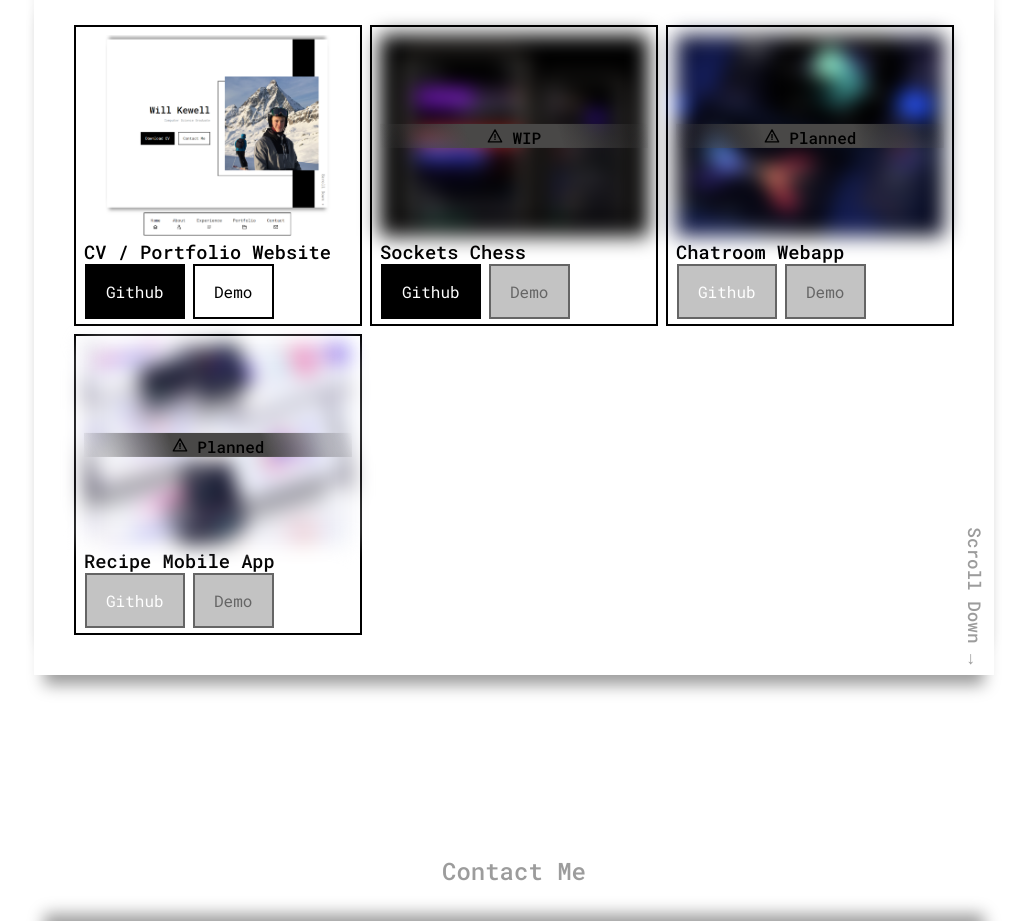
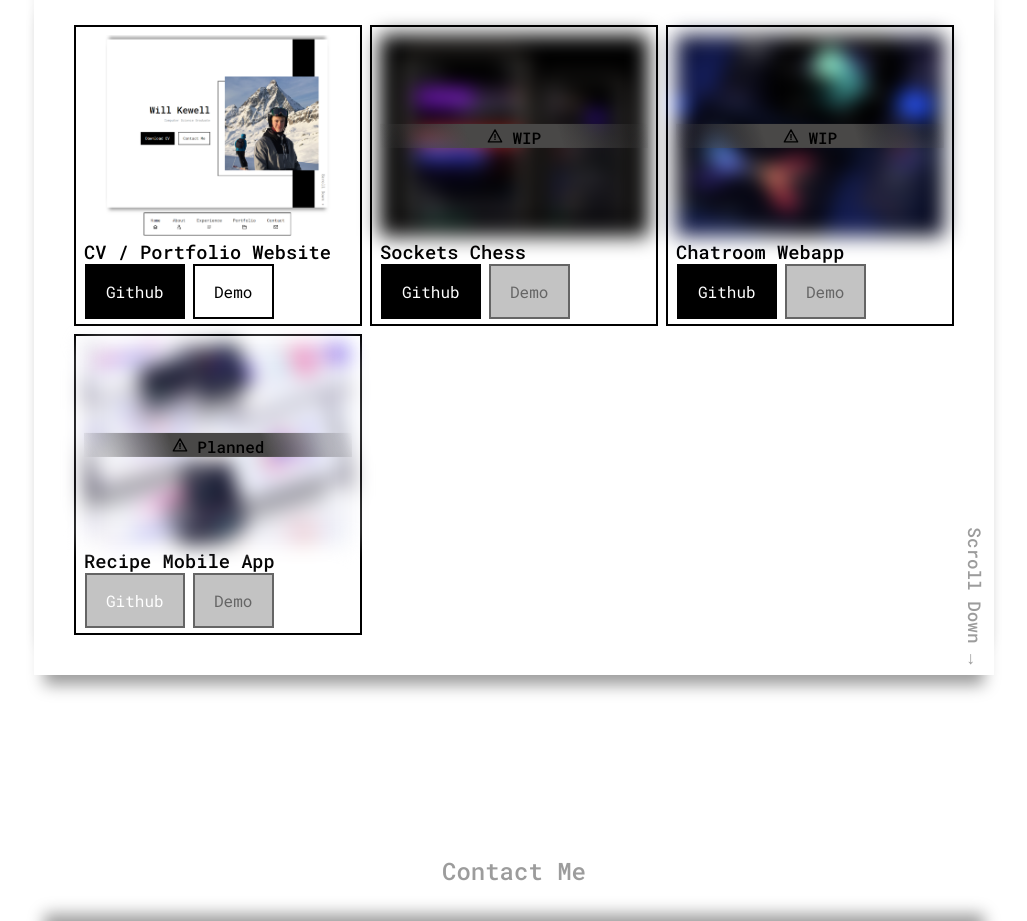
Before and after one commit to willkewell/willkewell.github.io, a React (Create React App) app: page / in a window 1280 px wide. Shown: the part 2640-3561 px from the top of the page, without its empty margins (126-1153 px from the left). Built offline with nearby package versions, Linux system fonts and the light colour scheme.

Commit message:
Portfolio content update

```diff
--- a/src/components/portfolio/Portfolio.jsx
+++ b/src/components/portfolio/Portfolio.jsx
@@ -34,7 +34,7 @@ const data = [
       title: 'Chatroom Webapp',
       github: 'https://github.com',
       demo: 'https://dribbble.com',
-      state: 'Planned'
+      state: 'WIP'
     },
     {
       id: 4,
```
